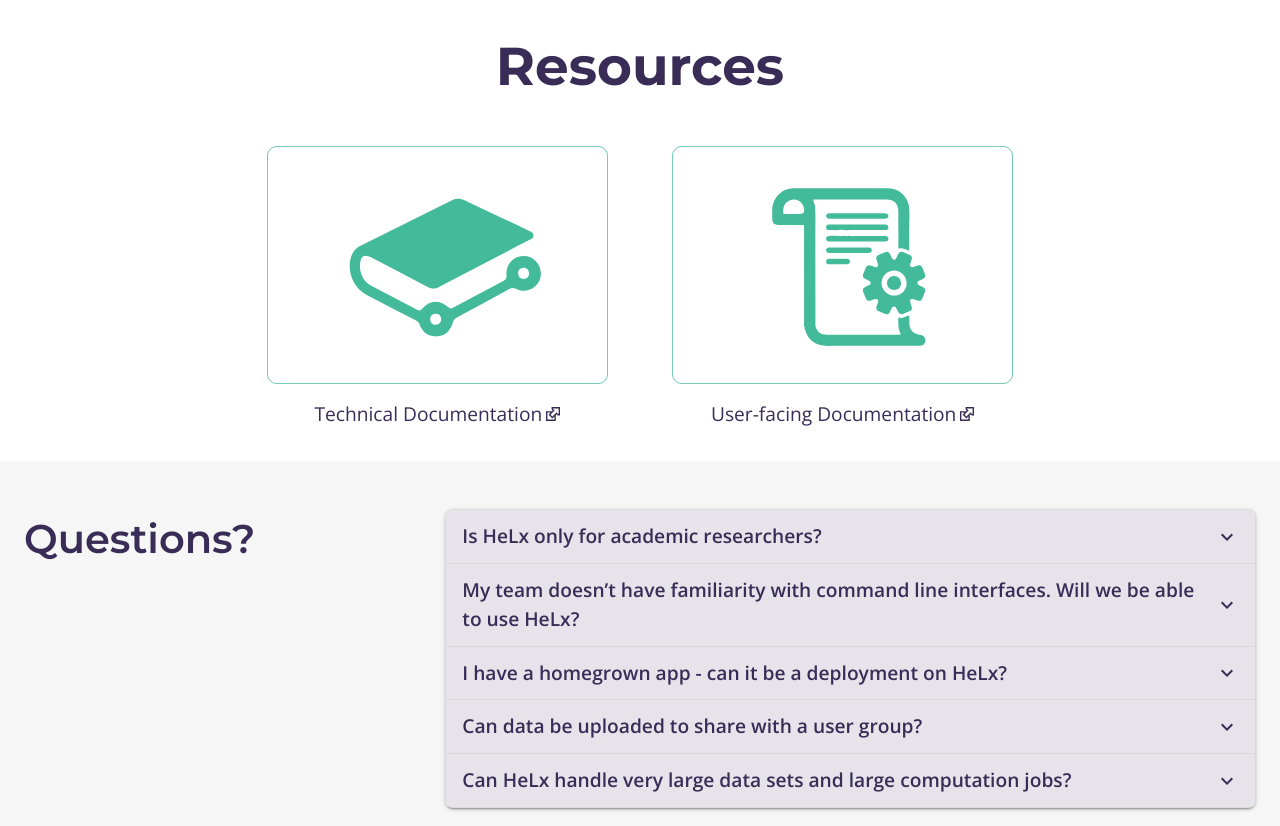
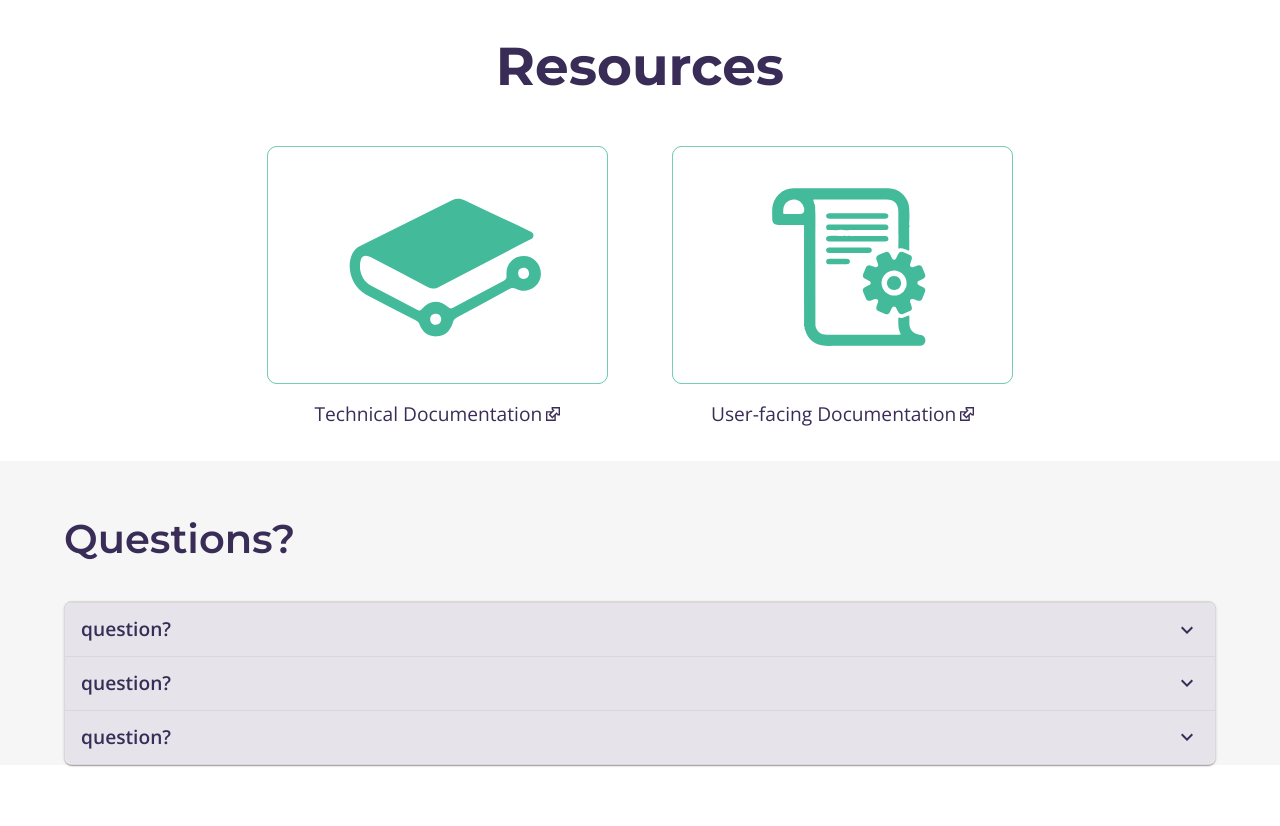
Before and after one commit to helxplatform/helxplatform.github.io, a Gatsby site: page /resources in a window 1280 px wide. Shown: the part 62-888 px from the top of the page. Built offline with nearby package versions, Linux system fonts and the light colour scheme; Gatsby itself is replaced by a stand-in of ours.

Commit message:
refactor faq section with test content

```diff
--- a/src/components/sections/faqs.js
+++ b/src/components/sections/faqs.js
@@ -1,27 +1,52 @@
 import React from "react";
-import { Typography, Grid, Accordion, AccordionSummary, AccordionDetails, Paper } from "@mui/material";
+import {
+  Typography,
+  Grid,
+  Accordion,
+  AccordionSummary,
+  AccordionDetails,
+  Paper,
+} from "@mui/material";
 import { ExpandMore } from "@mui/icons-material";
 import { styled } from "@mui/system";
 import { useTheme } from "@emotion/react";
-import { MaxWidthWrapper } from "../layout/maxWidthWrapper";
+
+// an faq item returns a styled accordion item, with its q & a inside
+export const FaqsItem = ({ children, question }) => {
+  return (
+    <StyledAccordion>
+      <StyledAccordionSummary expandIcon={<ExpandMore />}>
+        <Typography variant="subtitle1">{question}</Typography>
+      </StyledAccordionSummary>
+      <StyledAccordionDetails>
+        <Typography variant="subtitle2">{children}</Typography>
+      </StyledAccordionDetails>
+    </StyledAccordion>
+  );
+};
+
+// styled paper, since the accordion doesn't have a container
+export const FaqsWrapper = styled(Paper)(() => ({
+  borderTop: `1px solid rgba(0 0 0 / 0.15)`,
+  elevation: 2,
+  borderRadius: "8px",
+}));
 
 export const FaqsSection = ({ content }) => {
   const theme = useTheme();
 
   return (
-    <MaxWidthWrapper maxWidth='xl' backgroundColor={theme.palette.branding.offWhite} gutterBottom>
-      <Grid
-        container
-        spacing={{ md: 4, sm: 2, xs: 2 }}
-      >
+    <Grid container spacing={{ md: 4, sm: 2, xs: 2 }}>
       <Grid item md={4} sm={12} xs={12}>
         <Typography
           variant="h2"
-            textAlign={{md: "left", sm: "center", xs: "center"}}
-          >Questions?</Typography>
+          textAlign={{ md: "left", sm: "center", xs: "center" }}
+        >
+          Questions?
+        </Typography>
       </Grid>
       <Grid item md={8} sm={12} xs={12}>
-          <Paper elevation={2} sx={{borderRadius: '8px'}}>
+        <Paper elevation={2} sx={{ borderRadius: "8px" }}>
           {content.map((faq, index) => (
             <StyledAccordion key={index}>
               <StyledAccordionSummary
@@ -39,7 +64,6 @@
         </Paper>
       </Grid>
     </Grid>
-    </MaxWidthWrapper>
   );
 };
 
@@ -48,44 +72,42 @@
 ))(({ theme }) => ({
   border: `1px solid rgba(0 0 0 / 0.15)`,
   backgroundColor: "transparent",
-  transition: 'border-radius 500ms',
-  '&:first-of-type': {
-    borderRadius: '8px 8px 0 0',
-    '.MuiAccordionSummary-root': {
-      borderRadius: '8px 8px 0 0',
-    }
+  transition: "border-radius 500ms",
+  "&:first-of-type": {
+    borderRadius: "8px 8px 0 0",
+    ".MuiAccordionSummary-root": {
+      borderRadius: "8px 8px 0 0",
     },
-  '&:last-of-type': {
-    borderRadius: '0 0 8px 8px',
-    '.MuiAccordionSummary-root:not(.Mui-expanded)': {
-      borderRadius: '0 0 8px 8px',
-      transition: 'border-radius 500ms',
-    }
   },
-  '&:not(:last-of-type)': {
+  "&:last-of-type": {
+    borderRadius: "0 0 8px 8px",
+    ".MuiAccordionSummary-root:not(.Mui-expanded)": {
+      borderRadius: "0 0 8px 8px",
+      transition: "border-radius 500ms",
+    },
+  },
+  "&:not(:last-of-type)": {
     borderBottom: 0,
   },
-  '&:before': {
-    display: 'none',
+  "&:before": {
+    display: "none",
   },
 }));
 
 const StyledAccordionSummary = styled((props) => (
-  <AccordionSummary
-    {...props}
-  />
+  <AccordionSummary {...props} />
 ))(({ theme }) => ({
   backgroundColor: `${theme.palette.primary.main}20`,
   color: theme.palette.primary.main,
 
-  '& .MuiTypography-root': {
-    color: 'inherit',
-    fontWeight: 'bold',
+  "& .MuiTypography-root": {
+    color: "inherit",
+    fontWeight: "bold",
   },
 
-  '& .MuiAccordionSummary-expandIconWrapper': {
-    color: 'inherit',
-  }
+  "& .MuiAccordionSummary-expandIconWrapper": {
+    color: "inherit",
+  },
 }));
 
 const StyledAccordionDetails = styled(AccordionDetails)(({ theme }) => ({
--- /dev/null
+++ b/src/content/resources/faqs.mdx
@@ -0,0 +1,18 @@
+import { FaqsItem, FaqsWrapper } from "../../components/sections/faqs";
+import { MaxWidthWrapper } from "../../components/layout/maxWidthWrapper";
+
+<MaxWidthWrapper padding="1rem 2rem 1rem 2rem" backgroundColor="#F5F6F5">
+
+## Questions?
+
+<FaqsWrapper>
+
+<FaqsItem question="question?">yes, this is the answer</FaqsItem>
+
+<FaqsItem question="question?">yes, this another answer</FaqsItem>
+
+<FaqsItem question="question?">yes, this the third answer</FaqsItem>
+
+</FaqsWrapper>
+
+</MaxWidthWrapper>
--- a/src/pages/resources.js
+++ b/src/pages/resources.js
@@ -1,6 +1,5 @@
 import React, { Fragment } from "react";
-import { questions } from "../content";
-import { FaqsSection } from "../components/sections";
+import FaqsSection from "../content/resources/faqs.mdx";
 import { Subfooter } from "../components/layout/subfooter";
 import ResourceCardSection from "../content/resources/resourceCards.mdx";
 
@@ -8,7 +7,7 @@
   return (
     <Fragment>
       <ResourceCardSection />
-      <FaqsSection content={questions} />
+      <FaqsSection />
       <Subfooter />
     </Fragment>
   );
```
Lines whose indentation alone changed are shown as unchanged.
